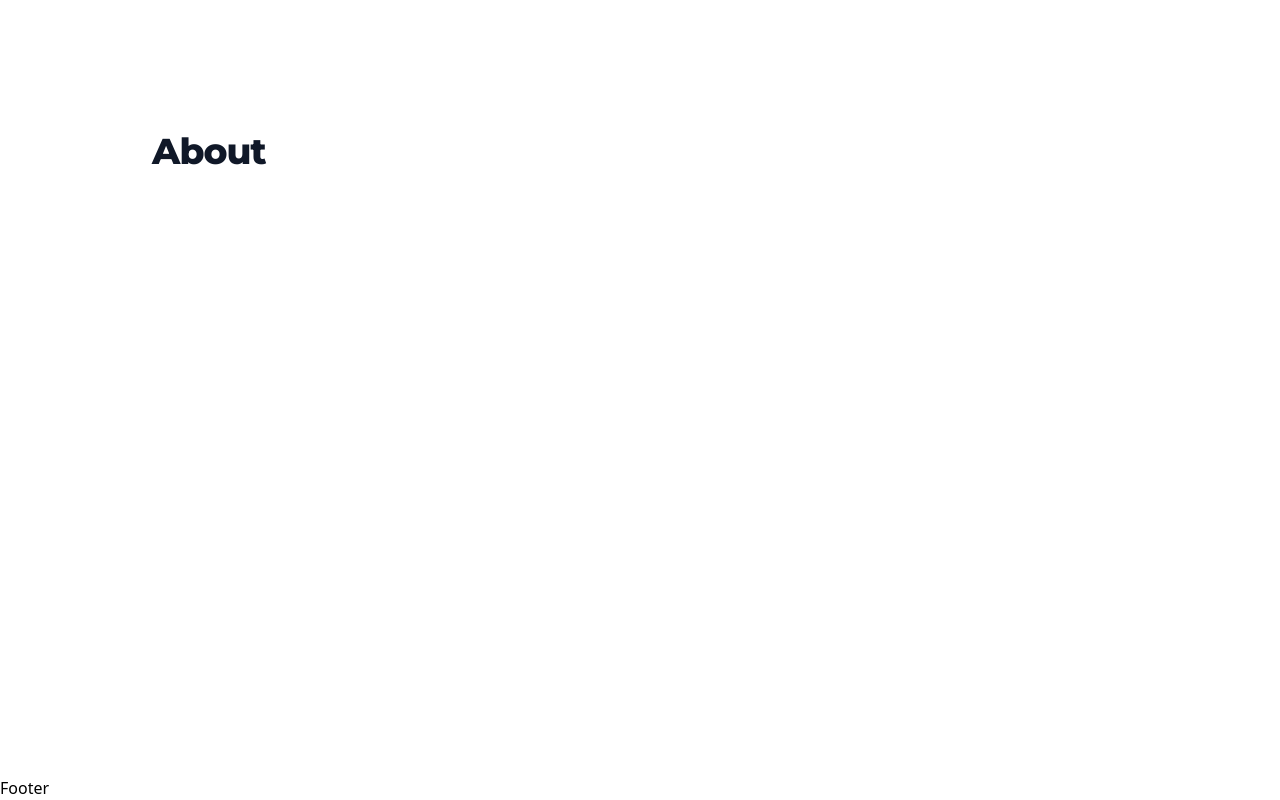
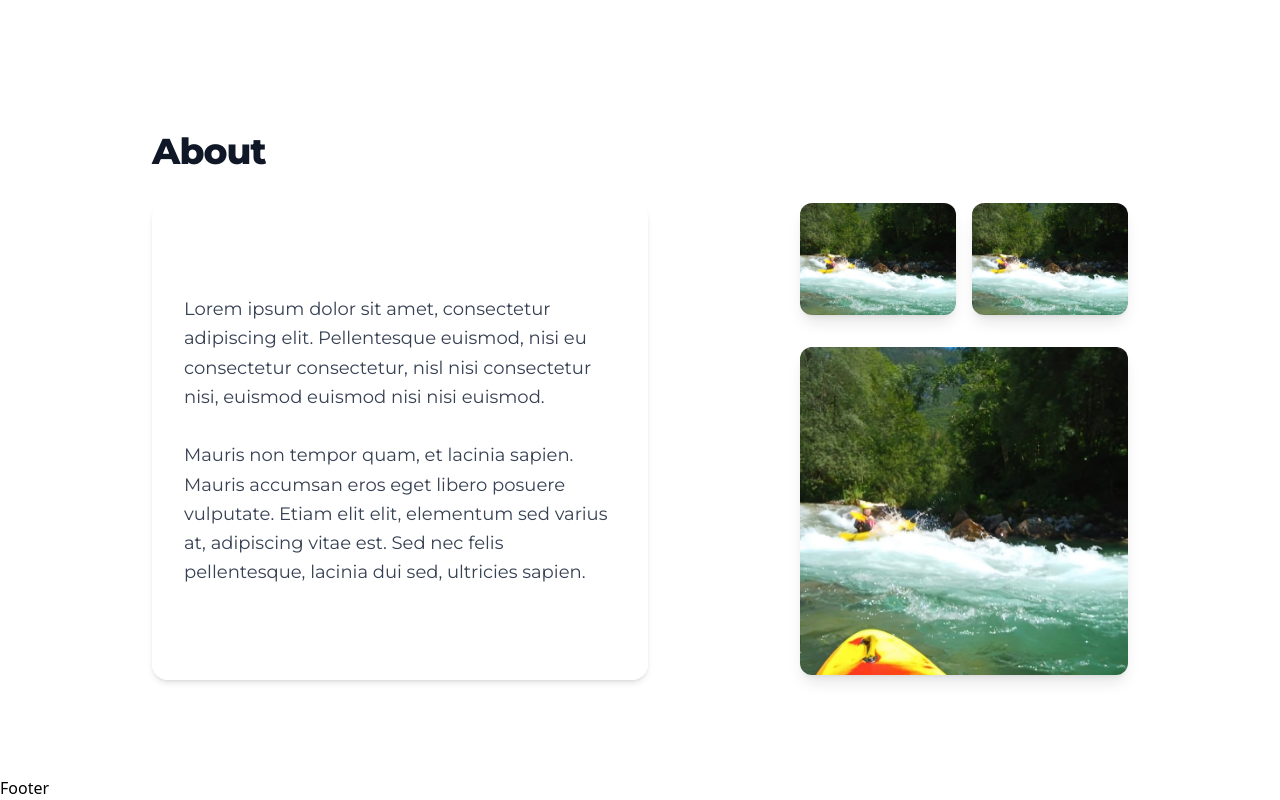
Before and after one commit to GenoKooijman/portfolio, a React (Vite) app in the folder react/: page / in a window 1280 px wide. Shown: the part 541-1341 px from the top of the page. Built offline with nearby package versions, Linux system fonts and the light colour scheme.

Commit message:
made it so the animation only happens ones.

```diff
--- a/react/src/components/home/HomeAbout.tsx
+++ b/react/src/components/home/HomeAbout.tsx
@@ -26,11 +26,11 @@
           y: 0,
           duration: 1.6,
           ease: "power2.out",
-          scrollTrigger: {
+          scrolltrigger: {
             trigger: textRef.current,
             start: "top 80%",
             end: "bottom 60%",
-            toggleActions: "play reverse play reverse",
+            toggleActions: "play none none none",
             scroller: document.body,
           },
         }
@@ -51,7 +51,7 @@
             trigger: textRef.current,
             start: "top 85%",
             end: "bottom 10%",
-            toggleActions: "play reverse play reverse",
+            toggleActions: "play none none none",
             scroller: document.body,
           },
         }
@@ -96,19 +96,19 @@
         >
             <div className="flex gap-4 w-full justify-center md:justify-end">
                 <img
-                src="img/about/Kayak.png"
+                src="img/homeimg/Kayak.png"
                 alt="dummy1"
                 className="rounded-xl shadow-lg w-39 h-28 object-cover"
                 />
                 <img
-                src="img/about/Kayak.png"
+                src="img/homeimg/Kayak.png"
                 alt="dummy2"
                 className="rounded-xl shadow-lg w-39 h-28 object-cover"
                 />
             </div>
           <div className="w-full flex justify-center md:justify-end">
             <img
-              src="img/about/Kayak.png"
+              src="img/homeimg/Kayak.png"
               alt="dummy3"
               className="rounded-xl shadow-lg w-max h-82 object-cover mt-4"
             />
```
